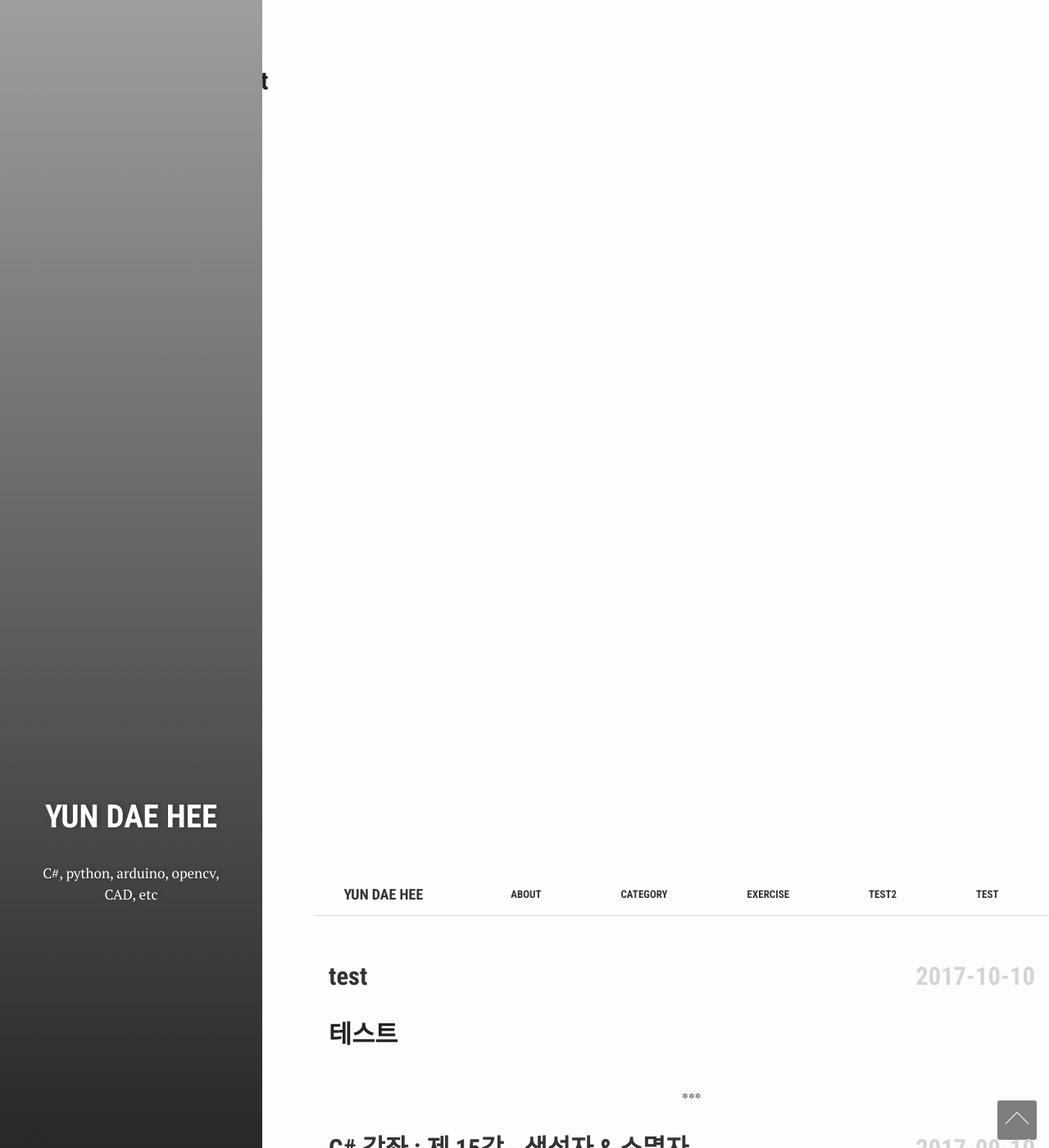
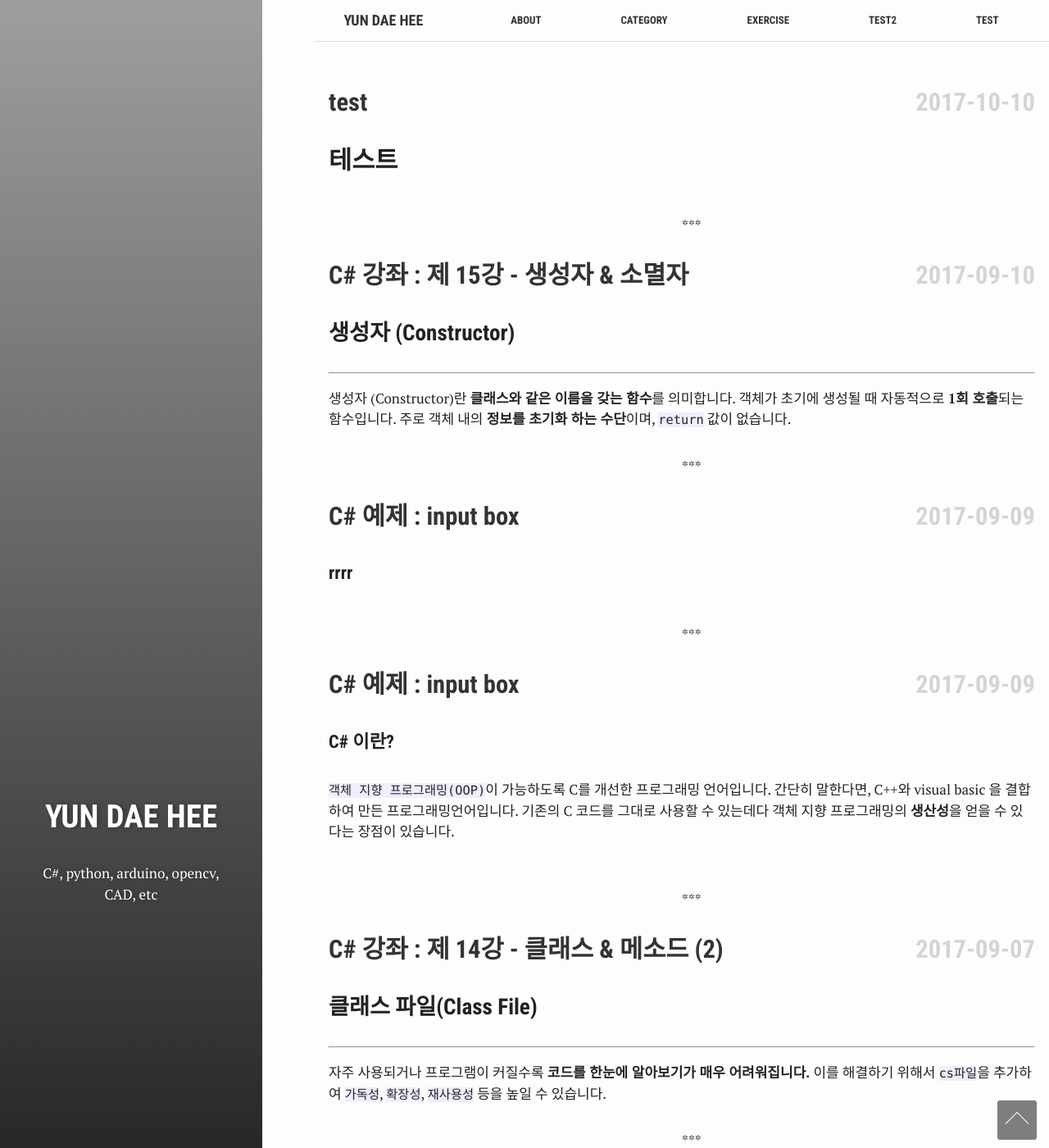
Before and after one commit to test076923/test076923.github.io, a Jekyll site: the page built from index.html, in a window 1280 px wide and 1400 px high. Shown: the whole window at 82% size. Built offline with Jekyll 4.4.1, drawn with Linux system fonts in a browser that asks for light colours; nearby versions of some CDN libraries; some web fonts are replaced; comment, search, counter and statistics services are not loaded.

Commit message:
Update menu.html

```diff
--- a/_includes/menu.html
+++ b/_includes/menu.html
@@ -1,103 +1,4 @@
-
-<!doctype html>
-<html>
-<head>
-	<meta charset="utf-8" />
-    <title>Makisu ~ CSS 3D Dropdown Concept</title>
-	<script src="https://code.jquery.com/jquery-1.9.1.js"></script>
-    <script src="{{site.baseurl}}/_plugins/makisu.js"></script>
-    <link href='https://fonts.googleapis.com/css?family=Days+One' rel='stylesheet' type='text/css'>
-    <link rel="stylesheet" href="{{site.baseurl}}/_plugins/style.css">
-</head>
-<body>
-    <header class="header">
-        <hgroup>
-            <h1>Makisu</h1>
-            <h2>CSS 3D Dropdown Concept</h2>
-        </hgroup>
-    </header>
-    <section class="demo">
-        <dl class="list nigiri">
-            <dt>Nigiri</dt>
-            <dd><a href="#">Maguro</a></dd>
-            <dd><a href="#">Sake</a></dd>
-            <dd><a href="#">Unagi</a></dd>
-            <dd><a href="#">Buri</a></dd>
-            <dd><a href="#">Suzuki</a></dd>
-            <dd><a href="#">Saba</a></dd>
-            <dd><a href="#">Iwashi</a></dd>
-            <dd><a href="#">Kohada</a></dd>
-            <dd><a href="#">Hirame</a></dd>
-            <dd><a href="#">Tobiwo</a></dd>
-        </dl>
-
-        <dl class="list maki">
-            <dt>Maki</dt>
-            <dd><a href="#">Ana-kyu</a></dd>
-            <dd><a href="#">Chutoro</a></dd>
-            <dd><a href="#">Kaiware</a></dd>
-            <dd><a href="#">Kampyo</a></dd>
-            <dd><a href="#">Kappa</a></dd>
-            <dd><a href="#">Natto</a></dd>
-            <dd><a href="#">Negitoro</a></dd>
-            <dd><a href="#">Oshinko</a></dd>
-            <dd><a href="#">Otoro</a></dd>
-            <dd><a href="#">Tekka</a></dd>
-        </dl>
-
-        <dl class="list sashimi">
-            <dt>Sashimi</dt>
-            <dd><a href="#">Maguro</a></dd>
-            <dd><a href="#">Toro</a></dd>
-            <dd><a href="#">Ebi</a></dd>
-            <dd><a href="#">Saba</a></dd>
-            <dd><a href="#">Ika</a></dd>
-            <dd><a href="#">Tako</a></dd>
-            <dd><a href="#">Tomago</a></dd>
-            <dd><a href="#">Kani</a></dd>
-            <dd><a href="#">Katsuo</a></dd>
-            <dd><a href="#">Maguro</a></dd>
-        </dl>
-
-        <a href="#" class="toggle">Toggle</a>
-
-    </section>
-    <script>
-
-        // The `enabled` flag will be `false` if CSS 3D isn't available
-        if ( $.fn.makisu.enabled ) {
-            var $sashimi = $( '.sashimi' );
-            var $nigiri = $( '.nigiri' );
-            var $maki = $( '.maki' );
-            // Create Makisus
-            $nigiri.makisu({
-                selector: 'dd',
-                overlap: 0.85,
-                speed: 1.7
-            });
-            $maki.makisu({
-                selector: 'dd',
-                overlap: 0.6,
-                speed: 0.85
-            });
-            $sashimi.makisu({
-                selector: 'dd',
-                overlap: 0.2,
-                speed: 0.5
-            });
-            // Open all
-            $( '.list' ).makisu( 'open' );
-            // Toggle on click
-            $( '.toggle' ).on( 'click', function() {
-                $( '.list' ).makisu( 'toggle' );
-            });
-            // Disable all links
-            $( '.demo a' ).click( function( event ) {
-                event.preventDefault();
-            });
-        } else {
-            $( '.warning' ).show();
-        }
-    </script>
-</body>
-</html>
+<script src="https://code.jquery.com/jquery-1.9.1.js"></script>
+<script src="{{site.baseurl}}/_plugins/makisu.js"></script>
+<link href='https://fonts.googleapis.com/css?family=Days+One' rel='stylesheet' type='text/css'>
+<link rel="stylesheet" href="{{site.baseurl}}/_plugins/style.css">
```
